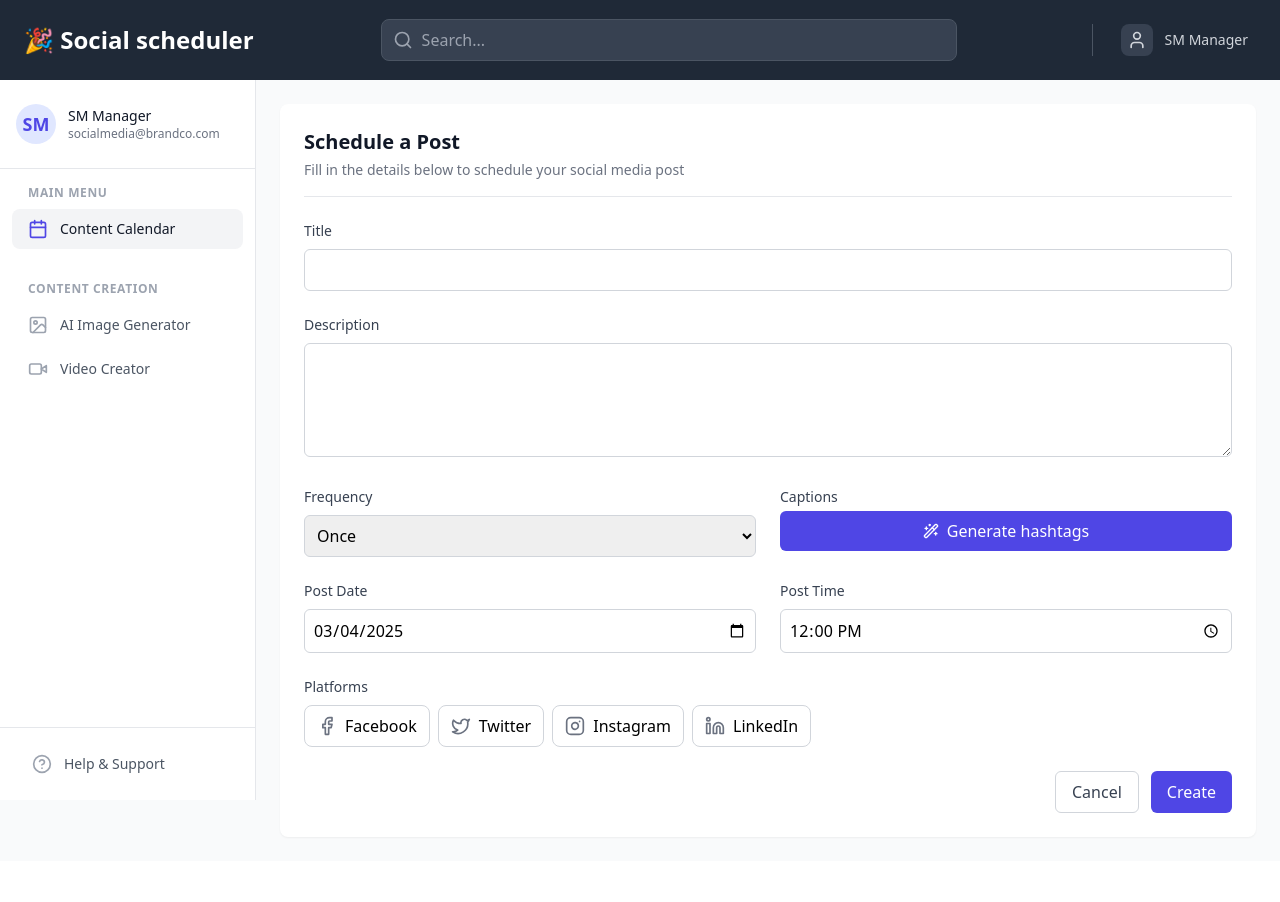
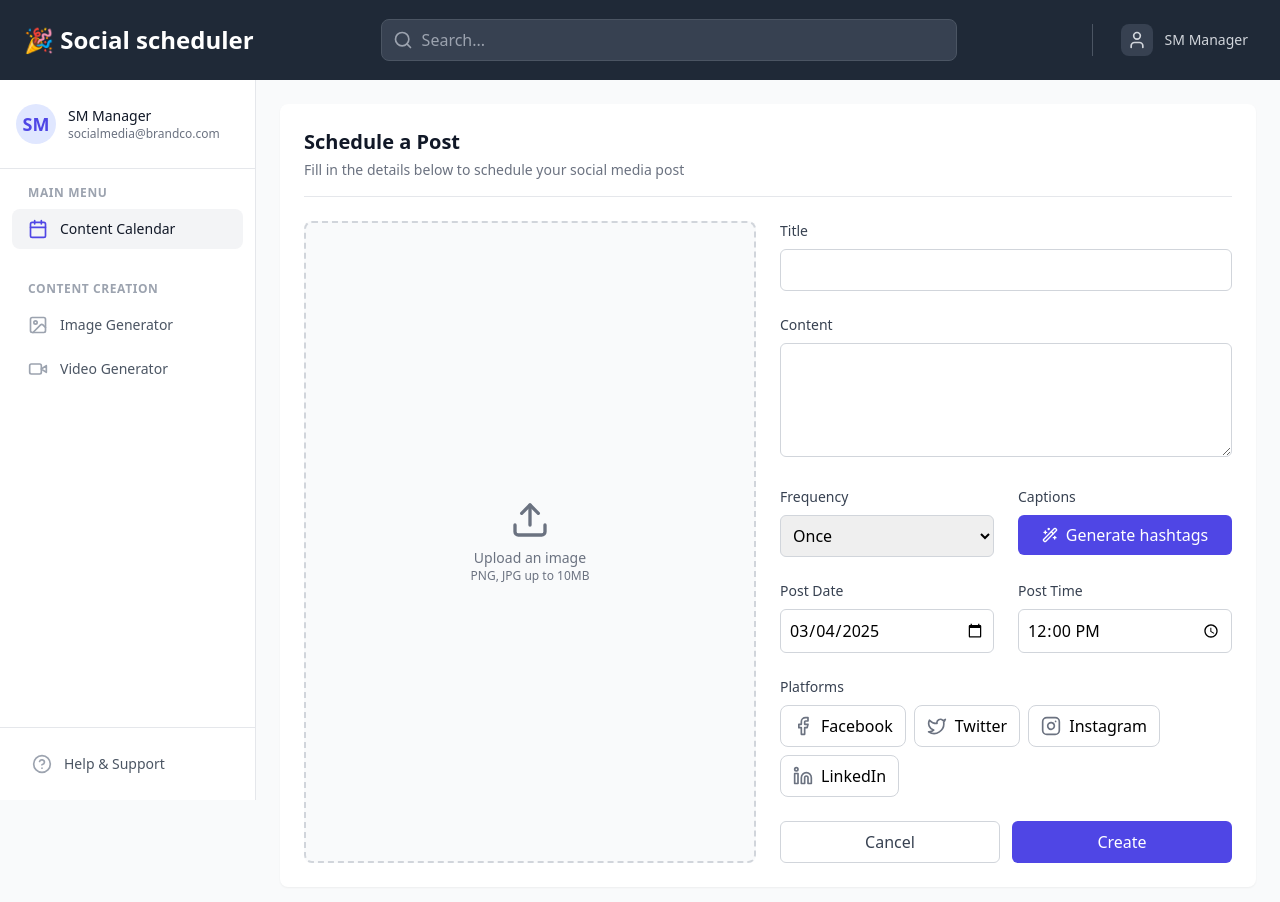
Before and after one commit to miketsg/social-scheduler, a React (Vite) app: page / in a window 1280 px wide. Both pictures are taken after a click on the button "Create Your First Post". Shown: the top 902 px of the page. Before the commit the page ends 861 px from the top, so only its background shows below. Built offline with nearby package versions, Linux system fonts and the light colour scheme.

Commit message:
fix: add image upload support/preview & fix date issue

```diff
--- a/src/App.tsx
+++ b/src/App.tsx
@@ -19,6 +19,7 @@ function App() {
   const [currentYear, setCurrentYear] = useState(new Date().getFullYear());
   const [activeTab, setActiveTab] = useState('schedule');
   const [isSidebarOpen, setIsSidebarOpen] = useState(false);
+  const [defaultDate, setDefaultDate] = useState<string>('');
 
   useEffect(() => {
     localStorage.setItem('posts', JSON.stringify(posts));
@@ -69,11 +70,13 @@ function App() {
   const handleDayClick = (date: string) => {
     setEditingPost(null);
     setIsFormOpen(true);
+    setDefaultDate(date);
   };
 
   const handleNewPost = () => {
     setEditingPost(null);
     setIsFormOpen(true);
+    setDefaultDate(new Date().toISOString().split('T')[0]);
   };
 
   const handleEventClick = (post: Post) => {
@@ -109,8 +112,10 @@ function App() {
                 onCancel={() => {
                   setIsFormOpen(false);
                   setEditingPost(null);
+                  setDefaultDate('');
                 }}
                 initialData={editingPost}
+                defaultDate={defaultDate}
               />
             ) : activeTab === 'schedule' ? (
               <>
--- a/src/components/GenerateVideo.tsx
+++ b/src/components/GenerateVideo.tsx
@@ -66,7 +66,7 @@ const GenerateVideo: React.FC = () => {
           {/* Left side - Upload controls */}
           <div className="p-6 bg-white rounded-lg shadow-sm">
             <div className="mb-6">
-              <h3 className="mb-4 text-sm font-medium text-gray-700">Upload Images</h3>
+              <h3 className="mb-4 text-sm font-medium text-gray-700">Upload multiple images</h3>
               <div className="grid grid-cols-3 gap-4 mb-4">
                 {images.map((image, index) => (
                   <div key={index} className="relative group">
--- a/src/components/PostForm.tsx
+++ b/src/components/PostForm.tsx
@@ -1,5 +1,5 @@
-import React, { useState, useEffect } from 'react';
-import { X, Facebook, Twitter, Instagram, Linkedin, Wand2 } from 'lucide-react';
+import React, { useState, useEffect, useRef } from 'react';
+import { X, Facebook, Twitter, Instagram, Linkedin, Wand2, Upload } from 'lucide-react';
 import { Post } from '../types';
 import { useHashtagGenerator } from '../hooks/useHashtagGenerator';
 
@@ -7,6 +7,7 @@ interface PostFormProps {
   onSubmit: (post: Post) => void;
   onCancel: () => void;
   initialData: Post | null;
+  defaultDate?: string;
 }
 
 interface Platform {
@@ -15,13 +16,15 @@ interface Platform {
   icon: React.FC<{ size?: number; className?: string }>;
 }
 
-const PostForm: React.FC<PostFormProps> = ({ onSubmit, onCancel, initialData }) => {
+const PostForm: React.FC<PostFormProps> = ({ onSubmit, onCancel, initialData, defaultDate }) => {
   const [title, setTitle] = useState(initialData?.title || '');
   const [description, setDescription] = useState(initialData?.description || '');
   const [frequency, setFrequency] = useState<'once' | 'daily' | 'weekly' | 'monthly'>(initialData?.frequency || 'once');
-  const [startDate, setStartDate] = useState(initialData?.startDate || '');
+  const [startDate, setStartDate] = useState(initialData?.startDate || defaultDate || '');
   const [selectedPlatforms, setSelectedPlatforms] = useState<string[]>(initialData?.platforms || []);
   const [postTime, setPostTime] = useState(initialData?.postTime || '12:00');
+  const [image, setImage] = useState<string | null>(initialData?.image || null);
+  const imageInputRef = useRef<HTMLInputElement>(null);
 
   const platforms: Platform[] = [
     { id: 'facebook', name: 'Facebook', icon: Facebook },
@@ -32,18 +35,17 @@ const PostForm: React.FC<PostFormProps> = ({ onSubmit, onCancel, initialData })
 
   const { isGenerating, generateHashtags, error } = useHashtagGenerator();
 
-  useEffect(() => {
-    if (!initialData) {
-      const today = new Date().toISOString().split('T')[0];
-      setStartDate(today);
-    }
-  }, [initialData]);
-
   const handleSubmit = async (e: React.FormEvent) => {
     e.preventDefault();
 
     if (!title || !description || !startDate || !postTime) {
       alert('Please fill in all required fields');
+      return;
+    }
+
+    // Check if at least one platform is selected
+    if (selectedPlatforms.length === 0) {
+      alert('Please select at least one social media platform');
       return;
     }
 
@@ -79,6 +81,21 @@ const PostForm: React.FC<PostFormProps> = ({ onSubmit, onCancel, initialData })
     }
   };
 
+  const handleImageUpload = (e: React.ChangeEvent<HTMLInputElement>) => {
+    const file = e.target.files?.[0];
+    if (file) {
+      const url = URL.createObjectURL(file);
+      setImage(url);
+    }
+  };
+
+  const removeImage = () => {
+    if (image) {
+      URL.revokeObjectURL(image);
+      setImage(null);
+    }
+  };
+
   return (
     <div className="p-6 bg-white rounded-lg shadow-sm">
       <div className="pb-4 mb-6 border-b">
@@ -89,6 +106,51 @@ const PostForm: React.FC<PostFormProps> = ({ onSubmit, onCancel, initialData })
           Fill in the details below to schedule your social media post
         </p>
       </div>
+
+      <div className="grid grid-cols-1 gap-6 lg:grid-cols-2">
+        {/* Left section - Image preview or upload */}
+        <div className="order-last lg:order-first">
+          {image ? (
+            <div className="relative aspect-video group">
+              <img
+                src={image}
+                alt="Upload preview"
+                className="object-cover w-full h-full rounded-lg"
+              />
+              <button
+                type="button"
+                onClick={removeImage}
+                className="absolute p-2 text-white transition-opacity bg-red-500 rounded-full opacity-0 top-4 right-4 group-hover:opacity-100"
+              >
+                <X size={16} />
+              </button>
+            </div>
+          ) : (
+            <div className="flex flex-col items-center justify-center h-full min-h-[300px] border-2 border-gray-300 border-dashed rounded-lg bg-gray-50">
+              <input
+                type="file"
+                accept="image/*"
+                className="hidden"
+                ref={imageInputRef}
+                onChange={handleImageUpload}
+              />
+        <button
+                type="button"
+                onClick={() => imageInputRef.current?.click()}
+                className="flex flex-col items-center gap-2 p-6 text-gray-500 transition-colors hover:text-gray-600"
+              >
+                <Upload size={40} />
+                <div className="text-center">
+                  <p className="text-sm font-medium">Upload an image</p>
+                  <p className="text-xs">PNG, JPG up to 10MB</p>
+                </div>
+        </button>
+            </div>
+          )}
+      </div>
+
+        {/* Right section - Form */}
+        <div>
           <form onSubmit={handleSubmit} className="space-y-6">
             <div>
               <label className="block mb-2 text-sm font-medium text-gray-700">
@@ -105,7 +167,7 @@ const PostForm: React.FC<PostFormProps> = ({ onSubmit, onCancel, initialData })
 
             <div>
               <label className="block mb-2 text-sm font-medium text-gray-700">
-            Description
+                Content
           </label>
               <div className="relative">
           <textarea
@@ -119,9 +181,8 @@ const PostForm: React.FC<PostFormProps> = ({ onSubmit, onCancel, initialData })
               {error && <p className="mt-1 text-sm text-red-600">{error}</p>}
           </div>
 
-        <div className="grid grid-cols-1 gap-6 md:grid-cols-2">
-          <div className="flex items-start gap-2">
-            <div className="flex-1">
+            <div className="grid grid-cols-1 gap-6 sm:grid-cols-2">
+          <div>
                 <label className="block mb-2 text-sm font-medium text-gray-700">
               Frequency
             </label>
@@ -138,30 +199,12 @@ const PostForm: React.FC<PostFormProps> = ({ onSubmit, onCancel, initialData })
             </select>
           </div>
 
-            {/* <div className="pt-8">
-              <button
-                type="button"
-                onClick={handleGenerateHashtags}
-                disabled={isGenerating}
-                className="p-2 text-gray-500 transition-colors border border-gray-300 rounded-md hover:text-indigo-600 hover:border-indigo-600"
-                title="Generate hashtags"
-              >
-                <Wand2 size={20} className={isGenerating ? 'animate-spin' : ''} />
-              </button>
-            </div> */}
-
-
-
-
-
-          </div>
-
-
               <div>
-          <label htmlFor="frequency" className="block mb-1 text-sm font-medium text-gray-700">
+                <label className="block mb-2 text-sm font-medium text-gray-700">
                   Captions
                 </label>
                 <button
+                  type="button"
                   onClick={handleGenerateHashtags}
                   disabled={isGenerating}
                   className={`w-full px-4 py-2 text-white rounded-md transition-colors flex items-center justify-center gap-2 ${
@@ -173,9 +216,6 @@ const PostForm: React.FC<PostFormProps> = ({ onSubmit, onCancel, initialData })
                   <Wand2 size={16} />
                   {isGenerating ? 'Generating...' : 'Generate hashtags'}
                 </button>
-          {error && (
-            <p className="mt-2 text-sm text-red-600">{error}</p>
-          )}
         </div>
 
               <div>
@@ -236,23 +276,25 @@ const PostForm: React.FC<PostFormProps> = ({ onSubmit, onCancel, initialData })
               </div>
             </div>
 
-        <div className="flex justify-end space-x-3">
+            <div className="grid grid-cols-2 gap-3">
           <button
             type="button"
             onClick={onCancel}
-            className="px-4 py-2 text-gray-700 border border-gray-300 rounded-md hover:bg-gray-50"
+                className="w-full px-4 py-2 text-gray-700 transition-colors border border-gray-300 rounded-md hover:bg-gray-50"
           >
             Cancel
           </button>
           <button
             type="submit"
-            className="px-4 py-2 text-white bg-indigo-600 rounded-md hover:bg-indigo-700"
+                className="w-full px-4 py-2 text-white transition-colors bg-indigo-600 rounded-md hover:bg-indigo-700"
           >
             {initialData ? 'Update' : 'Create'}
           </button>
         </div>
       </form>
         </div>
+      </div>
+    </div>
   );
 };
 
--- a/src/components/Sidebar.tsx
+++ b/src/components/Sidebar.tsx
@@ -15,8 +15,8 @@ const Sidebar: React.FC<SidebarProps> = ({ activeTab, onTabChange, isOpen, onClo
   ];
 
   const toolsMenuItems = [
-    { id: 'image', icon: Image, label: 'AI Image Generator' },
-    { id: 'video', icon: Video, label: 'Video Creator' },
+    { id: 'image', icon: Image, label: 'Image Generator' },
+    { id: 'video', icon: Video, label: 'Video Generator' },
   ];
 
   const renderMenuItem = (item: { id: string; icon: any; label: string }) => (
--- a/src/types.ts
+++ b/src/types.ts
@@ -6,4 +6,5 @@ export interface Post {
   startDate: string;
   platforms: string[];
   postTime: string;
+  image?: string;
 }
```
Also changed, not shown: src/components/CalendarView.tsx (+7 -7 lines), src/components/layout/DashboardLayout.tsx (line endings or trailing spaces). Lines whose indentation alone changed are shown as unchanged.
